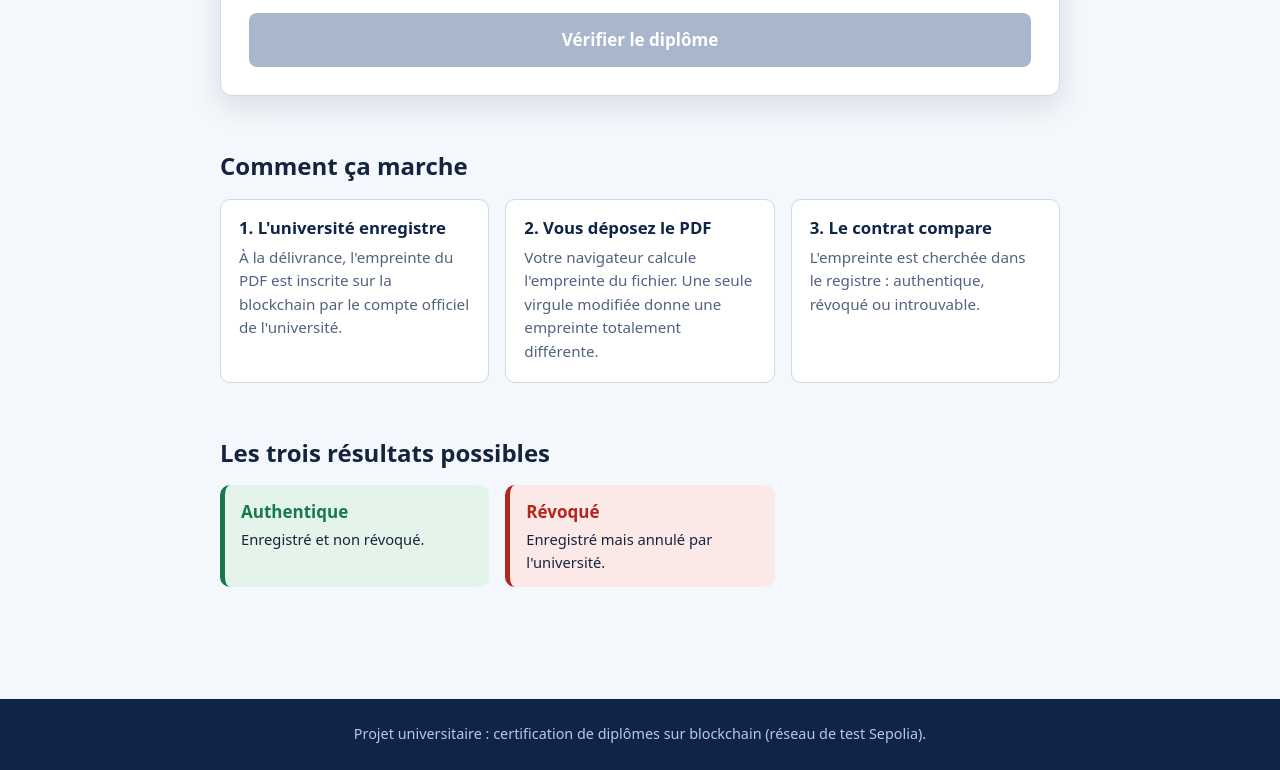
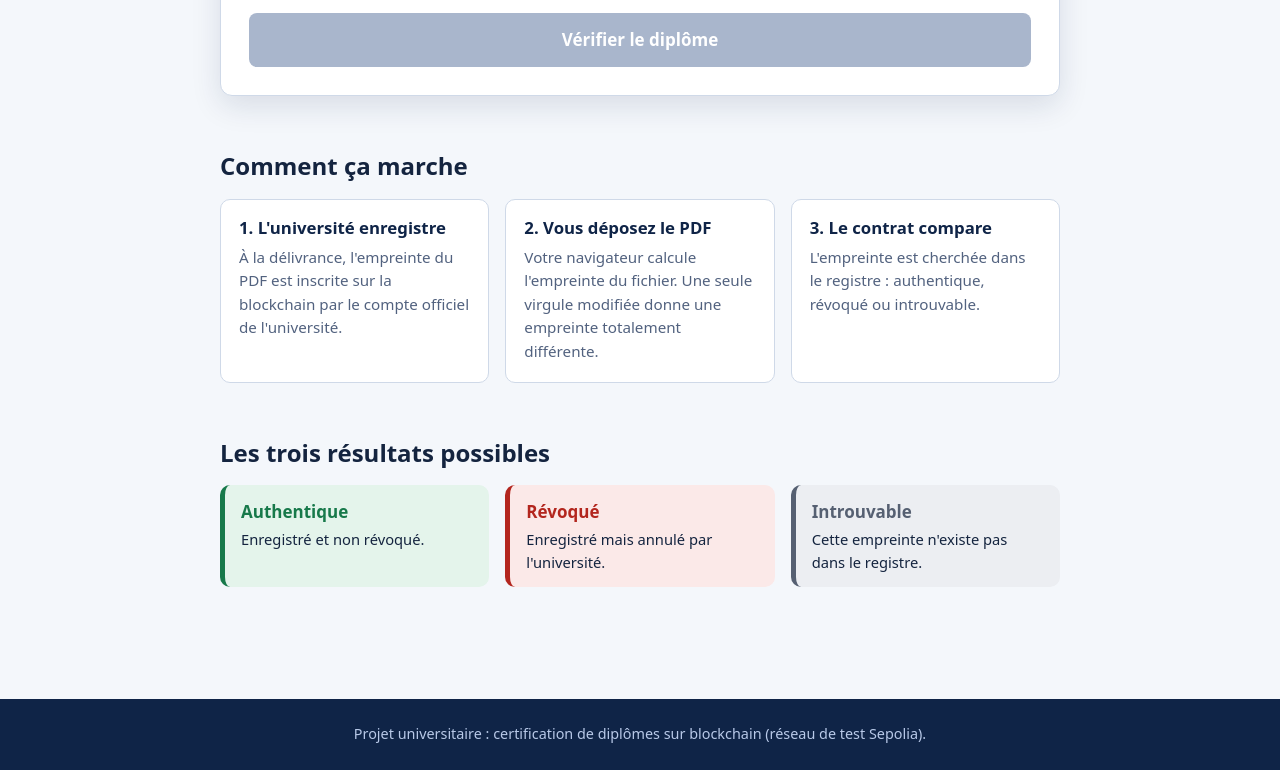
Before and after one commit to tesnim44/Diploma-Blockchain, a website: page frontend/public/index.html in a window 1280 px wide. Shown: the part 743-1513 px from the top of the page. Drawn offline with nearby package versions, Linux system fonts and the light colour scheme.

Commit message:
feat(public): show all three diploma verification outcomes

```diff
--- a/frontend/public/index.html
+++ b/frontend/public/index.html
@@ -80,7 +80,8 @@
     <div class="cols">
       <div class="chip ok"><strong>Authentique</strong><span>Enregistré et non révoqué.</span></div>
       <div class="chip bad"><strong>Révoqué</strong><span>Enregistré mais annulé par l'université.</span></div>
-      </div>
+      <div class="chip unk"><strong>Introuvable</strong><span>Cette empreinte n'existe pas dans le registre.</span></div>
+    </div>
   </section>
 
   <section id="faq" class="faq">
```
